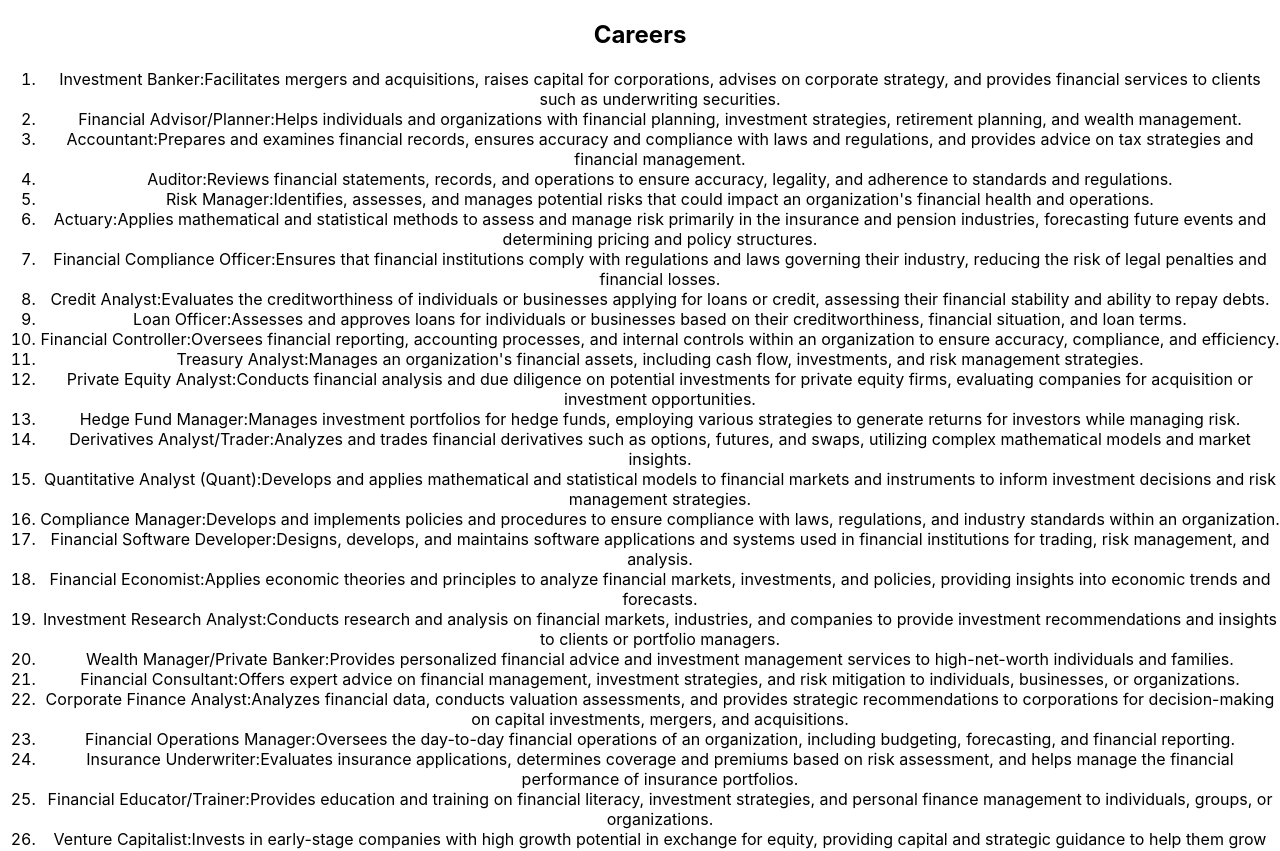
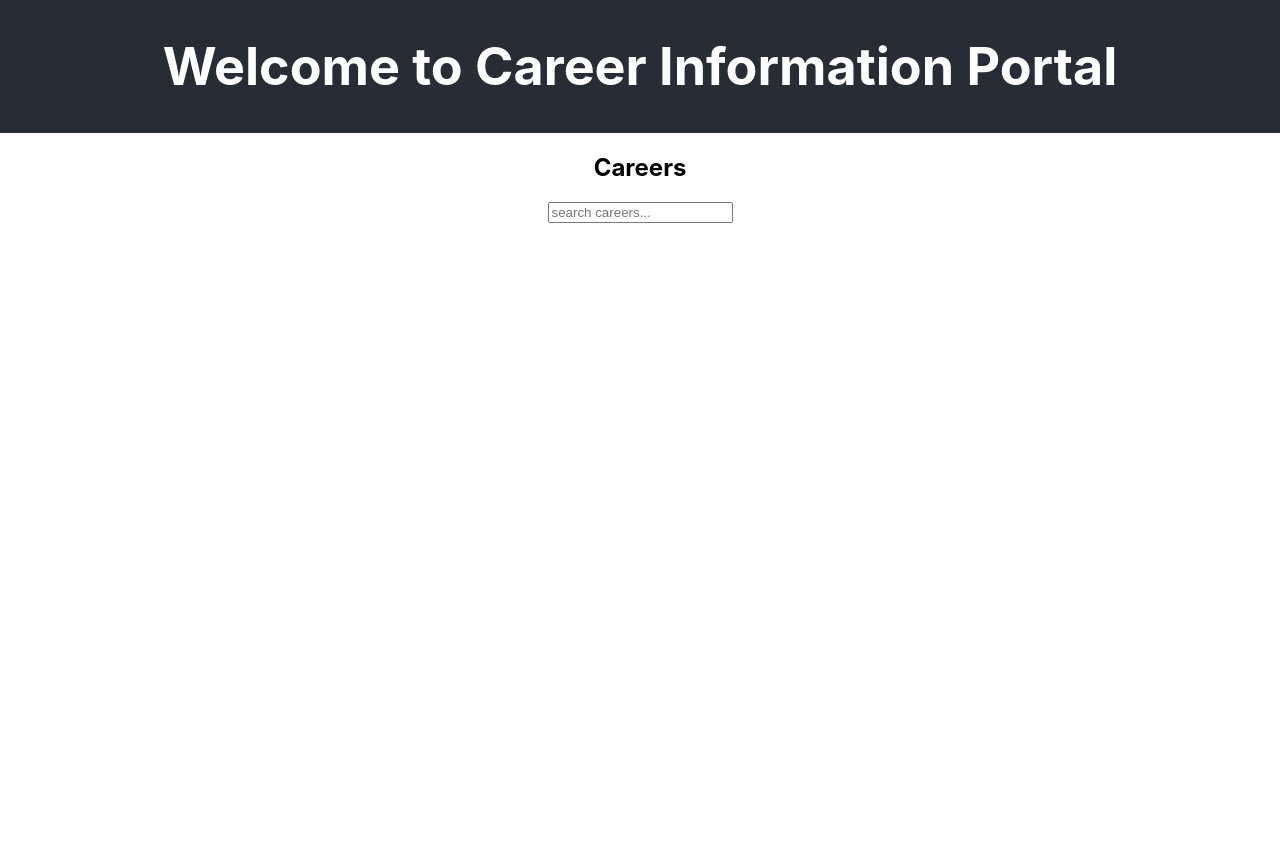
Before and after one commit to sanjaydambal/career_info, a React (Create React App) app: page / in a window 1280 px wide. Shown: the top 851 px of the page. After the commit the page ends 800 px from the top, so only its background shows below. Built offline with nearby package versions, Linux system fonts and the light colour scheme.

Commit message:
created the search button

```diff
--- a/src/App.css
+++ b/src/App.css
@@ -15,7 +15,7 @@
 
 .App-header {
   background-color: #282c34;
-  min-height: 100vh;
+  min-height: 6vh;
   display: flex;
   flex-direction: column;
   align-items: center;
--- a/src/App.js
+++ b/src/App.js
@@ -1,11 +1,16 @@
-import logo from './logo.svg';
+
 import './App.css';
 import CareerList from './components/CareerList';
 
 function App() {
   return (
     <div className="App">
-      <CareerList/>
+      <header className="App-header">
+       <h1>Welcome to Career Information Portal</h1>
+      </header>
+      <main>
+        <CareerList/>
+      </main>
     </div>
   );
 }
--- a/src/components/CareerList.js
+++ b/src/components/CareerList.js
@@ -1,13 +1,44 @@
 import React from 'react'
-import careers from '../mockdata/data'
+import careers from '../mockdata/data';
+import { useState } from 'react';
 
 function CareerList() {
+    const [searchTerm,setSearchTerm] = useState("")
+    const handleSearchChange = (e)=>{
+        setSearchTerm(e.target.value)
+    }
+    const handleClearSearch = () => {
+        setSearchTerm("")
+    }
+    const filteredCareers = careers.filter(career=>{
+        career.title.toLowerCase().includes(searchTerm.toLowerCase()) || career.description.toLowerCase().includes(searchTerm.toLowerCase())
+    })
   return (
     <div>
       <h2>Careers</h2>
+      <div>
+        <input type='text' value={searchTerm} onChange={handleSearchChange} placeholder='search careers...'/>
+        {searchTerm && (<button onClick={handleClearSearch}>
+        <svg
+                            xmlns="http://www.w3.org/2000/svg"
+                            viewBox="0 0 24 24"
+                            width="24"
+                            height="24"
+                        >
+                            <path
+                                fill="none"
+                                d="M0 0h24v24H0z"
+                            />
+                            <path
+                                fill="rgba(0,0,0,.54)"
+                                d="M18.29 5.71a.996.996 0 0 0-1.41 0L12 10.59 7.11 5.71a.996.996 0 1 0-1.41 1.41L10.59 12 5.7 16.89a.996.996 0 1 0 1.41 1.41L12 13.41l4.89 4.88a.996.996 0 1 0 1.41-1.41L13.41 12l4.88-4.89a.996.996 0 0 0 0-1.4z"
+                            />
+                        </svg>
+            </button>)}
+      </div>
       <ol>
         {
-            careers.map(career =>(<li key={career.id}>
+            filteredCareers.map(career =>(<li key={career.id}>
 {career.title}:{career.description}
             </li>))
         }
```
